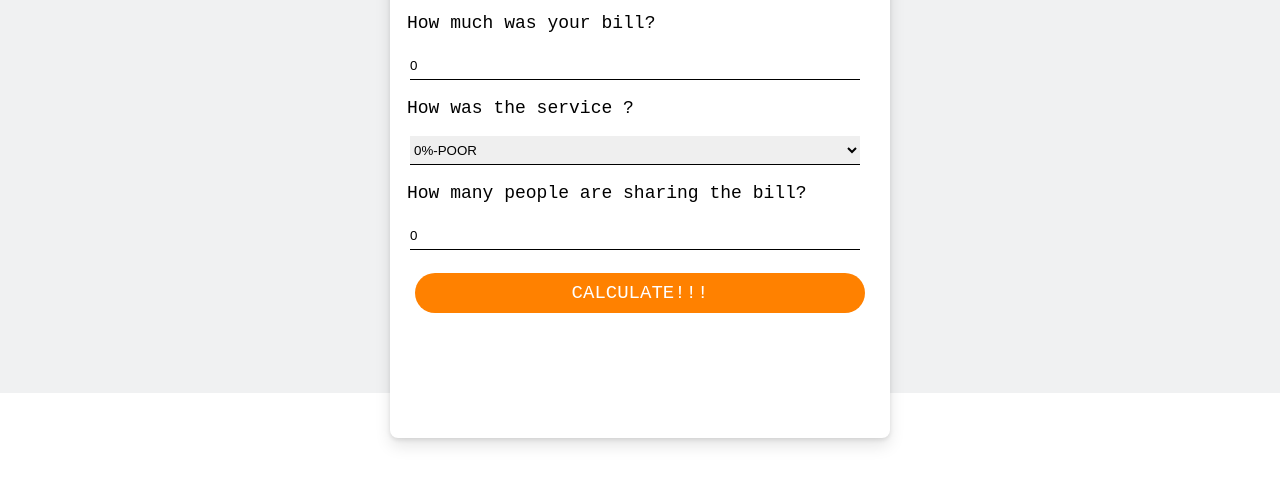
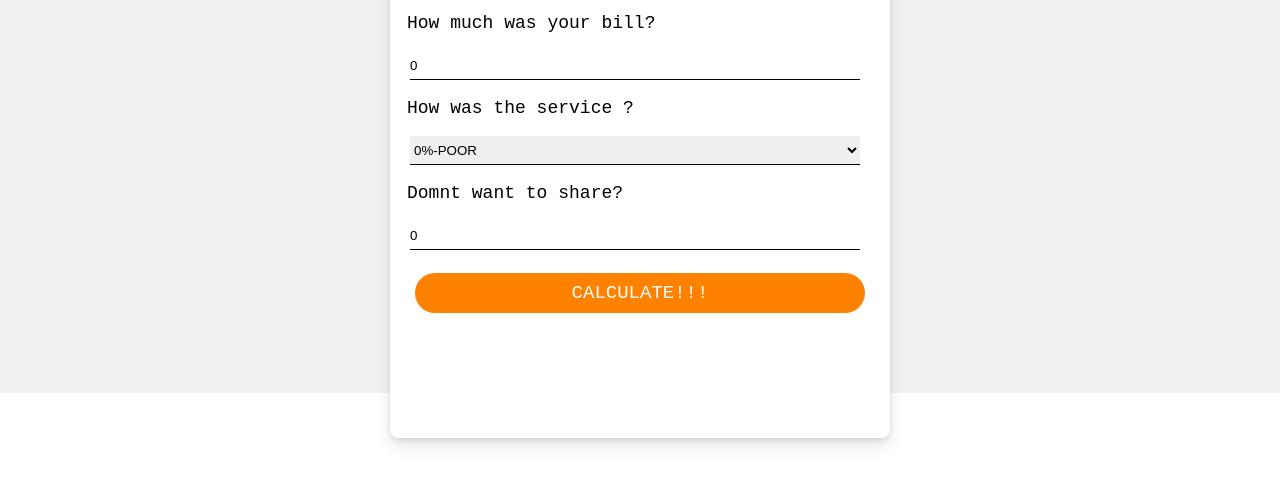
Before and after one commit to Abhilashm527/TipCalculator, a plain HTML site: page index.html in a window 1280 px wide. Shown: the part 107-592 px from the top of the page. Drawn offline with Linux system fonts and the light colour scheme.

Commit message:
simple chnage

```diff
--- a/index.html
+++ b/index.html
@@ -25,7 +25,7 @@
                      <option value="20">20%-Better</option>
                      <option value="30">30%-OUTSTANDING</option>
                  </select><br><br>
-                 <label for="person" class="questions">How many people are sharing the bill?</label>
+                 <label for="person" class="questions">Domnt want to share?</label>
                  <br><br>
                  <input type="text" name="person" id="person" value="0" class="input" required>
                  <br><br>
```
